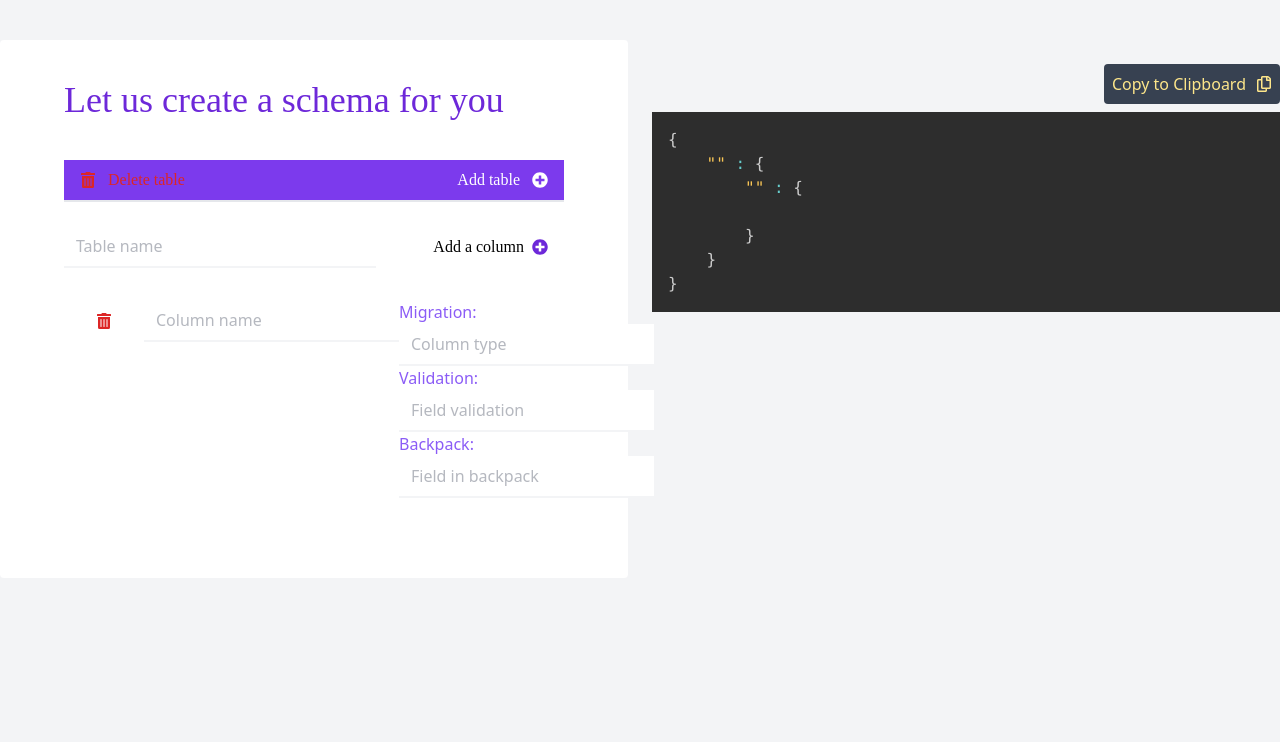
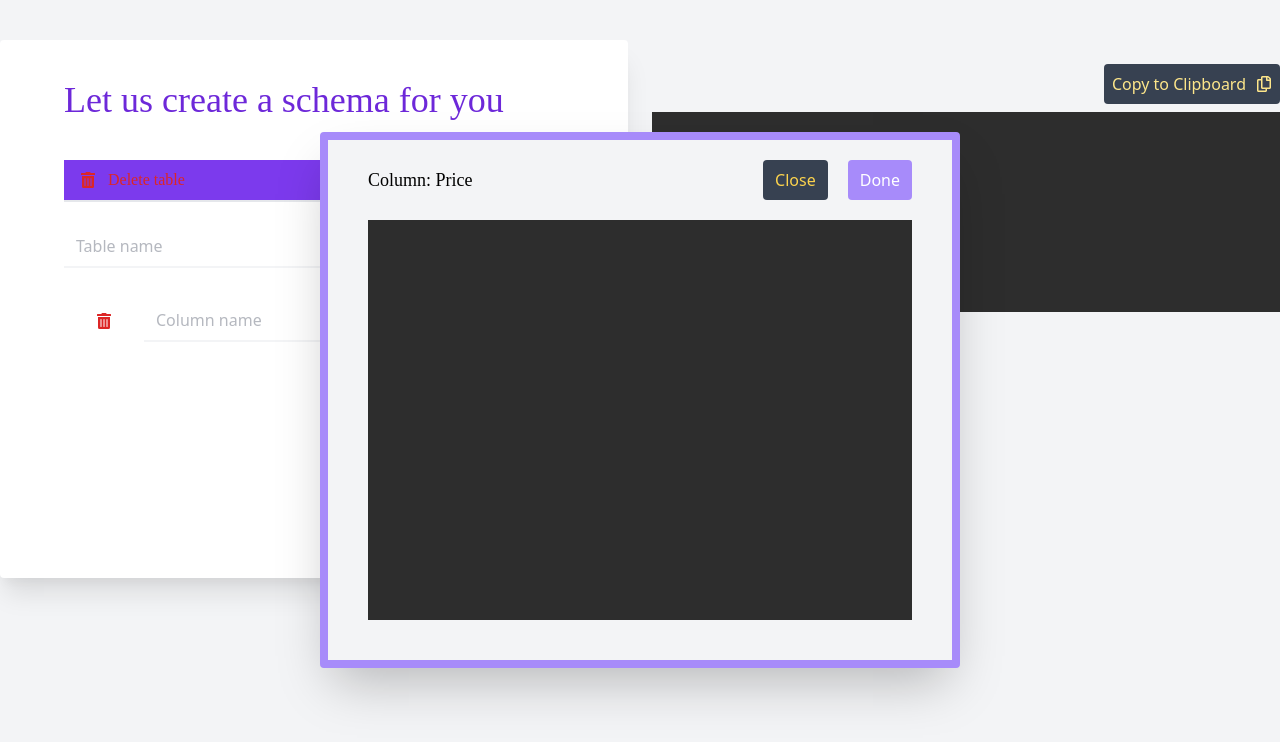
Before and after one commit to joegabdelsater/catapult-gui, a React (Create React App) app: page / in a window 1280 px wide. Shown: the top 742 px of the page. Built offline with nearby package versions, Linux system fonts and the light colour scheme.

Commit message:
added explicit editor

```diff
--- a/src/App.js
+++ b/src/App.js
@@ -1,23 +1,25 @@
 import React from 'react';
-// import { table as tableTemplate, field as fieldTemplate } from './templates/schema';
 import Code from './components/Editor';
 import 'prismjs/components/prism-json';
 import { SchemaContextProvider } from './contexts/schemaContext';
 import Form from './components/Form';
+import ExplicitEditor from './components/ExplicitEditor';
+
 const App = () => {
   return (
     <SchemaContextProvider>
-      <div className="bg-gray-100 min-h-screen">
-        <div className="container">
+      <div className="bg-gray-100 min-h-screen relative">
+        <div className="container ">
           <div className="grid sm:grid-cols-1 md:grid-cols-1 lg:grid-cols-2 gap-6">
-            <div className="bg-white rounded py-10 px-16 mt-10">
+            <div className="bg-white rounded py-10 px-16 mt-10 shadow-xl">
               <h1 className="text-4xl font-title text-purple-700">Let us create a schema for you</h1>
               <Form />
             </div>
             <div>
-              <Code  language={'webmanifest'} />
+              <Code language={'webmanifest'} />
             </div>
           </div>
+          <ExplicitEditor />
         </div>
       </div>
     </SchemaContextProvider>
--- a/src/components/Editor.js
+++ b/src/components/Editor.js
@@ -9,6 +9,7 @@ import { FaRegCopy } from 'react-icons/fa';
 export default function Code({ language }) {
   const { schema } = useContext(SchemaContext);
   const [code, setCode] = useState(``)
+
   useEffect(() => {
     parseSchema()
     Prism.highlightAll();
@@ -70,17 +71,17 @@ export default function Code({ language }) {
   }
 
   return (
-    <div className="Code">
-      <div className="flex justify-end mt-16">
+    <div className="Code  bg-gray-100">
+      <div className="flex justify-end mt-16 bg-gray-100">
         <button onClick={() => { navigator.clipboard.writeText(code) }}
-        className="flex items-center bg-gray-700 justify-center py-2 px-2 rounded text-yellow-200">
+          className="flex items-center bg-gray-700 justify-center py-2 px-2 rounded text-yellow-200">
           Copy to Clipboard
         <FaRegCopy style={{ marginLeft: 10 }} />
         </button>
       </div>
 
       <pre>
-        <code className={`language-${language}`}>{code}</code>
+        <code className={`language-${language}` }>{code}</code>
       </pre >
     </div>
   );
--- /dev/null
+++ b/src/components/ExplicitEditor.js
@@ -0,0 +1,45 @@
+import React, { useState, useEffect, useContext } from "react";
+
+import Prism from "prismjs";
+import Editor from "react-simple-code-editor";
+import { highlight, languages } from "prismjs/components/prism-core";
+import "prismjs/components/prism-clike";
+import "prismjs/components/prism-javascript";
+
+const ExplicitEditor = () => {
+
+    const [code, setCode] = useState(``)
+
+    return (
+        <div className="w-6/12 pb-10 px-10 bg-gray-100 absolute left-1/2 top-1/2 transform -translate-x-1/2 -translate-y-1/2 border-purple-400 border-8 rounded shadow-2xl">
+            <div className="flex flex-row justify-between items-center py-5">
+                <h1 className="font-title text-lg">Column: Price</h1>
+                <div>
+                    <button className="bg-gray-700 py-2 px-3 text-yellow-300 rounded mr-5">
+                        Close
+                    </button>
+
+                    <button className="bg-purple-400 py-2 px-3 text-white rounded">
+                        Done
+                    </button>
+                </div>
+
+            </div>
+            <Editor
+                value={code}
+                onValueChange={(code) => setCode(code)}
+                highlight={(code) => highlight(code, languages.js)}
+                padding={10}
+                style={{
+                    fontFamily: '"Fira code", "Fira Mono", monospace',
+                    fontSize: 12,
+                    backgroundColor: '#2d2d2d',
+                    color: 'white',
+                    height: 400,
+                }}
+            />
+        </div>
+    )
+}
+
+export default ExplicitEditor;
```
